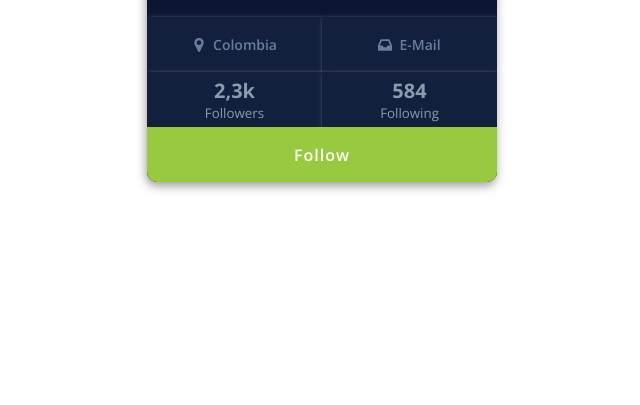
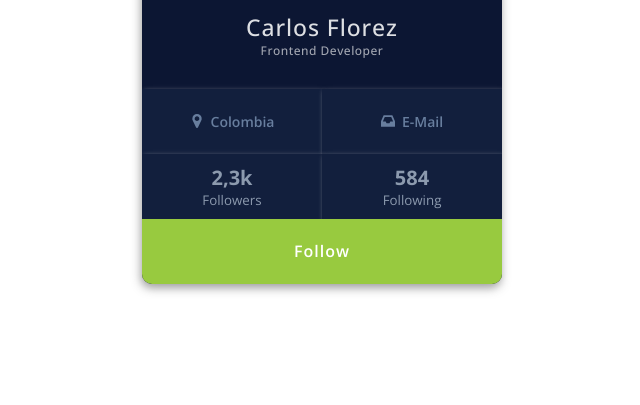
Before and after one commit to carlosandf/card-profile, a plain HTML site: page index.html in a window 1280 px wide. Shown: the part 395-800 px from the top of the page, without its empty margins (318-958 px from the left). Drawn offline with nearby package versions, Linux system fonts and the light colour scheme.

Commit message:
hice algunos cambios y agregue un mediaquerie

```diff
--- a/index.html
+++ b/index.html
@@ -9,7 +9,7 @@
     <title>Document</title>
 </head>
 <body>
-    <section>
+    <section class="main-container">
         <div class="card">
 
             <section class="photos-profile">
--- a/style.css
+++ b/style.css
@@ -8,14 +8,21 @@ html {
     font-size: 62.5%;
 }
 
+.main-container {
+    height: 100vh;
+    display: flex;
+    justify-content: center;
+    align-items: center;
+}
+
 .card {
-    width:  35rem;
-    max-width: 35rem;
-    height: auto;
-    margin: 50px auto;
+    width:  100vw;
+    height: 100vh;
+    margin: 0;
     display: flex;
+    justify-content: space-between;
     flex-direction: column;
-    border-radius: 10px;
+    /* border-radius: 10px; */
     overflow: hidden;
     background-color: #0c1633;
     box-shadow: -1px 4px 10px rgba(61, 61, 61, 0.5);
@@ -93,7 +100,7 @@ html {
     justify-content: center;
     align-items: center;
     width: 50%;
-    height: 5.5rem;
+    height: 6.5rem;
     font-size: 1.4rem;
     font-weight: 600;
     background-color: #121f3d;
@@ -126,7 +133,7 @@ button {
 }
 .followersFollowing-buttons--container {
     width: 100%;
-    height: 5.5rem;
+    height: 6.5rem;
     display: flex;
 }
 .followersFollowing-buttons--container button {
@@ -138,9 +145,19 @@ button {
 
 .follow-button {
     width: 100%;
-    height: 5.5rem;
+    height: 6.5rem;
     font-size: 1.6rem;
     font-weight: 600;
     letter-spacing: .1rem;
     background-color: #98ca3f;
 }
+
+
+@media (min-width: 400px) {
+    .card {
+        max-width: 36rem;
+        height: auto;
+        margin: 50px 0;
+        border-radius: 10px;
+    }
+}
```
